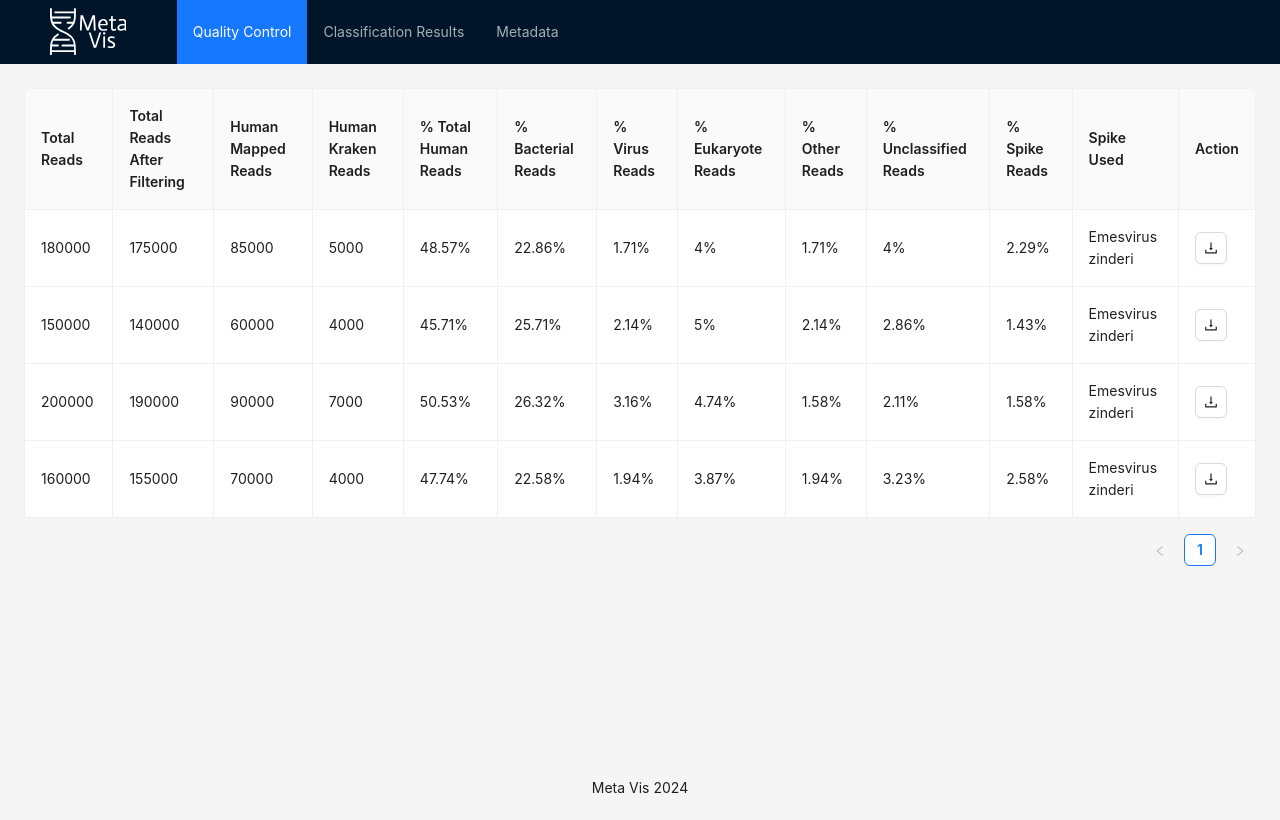
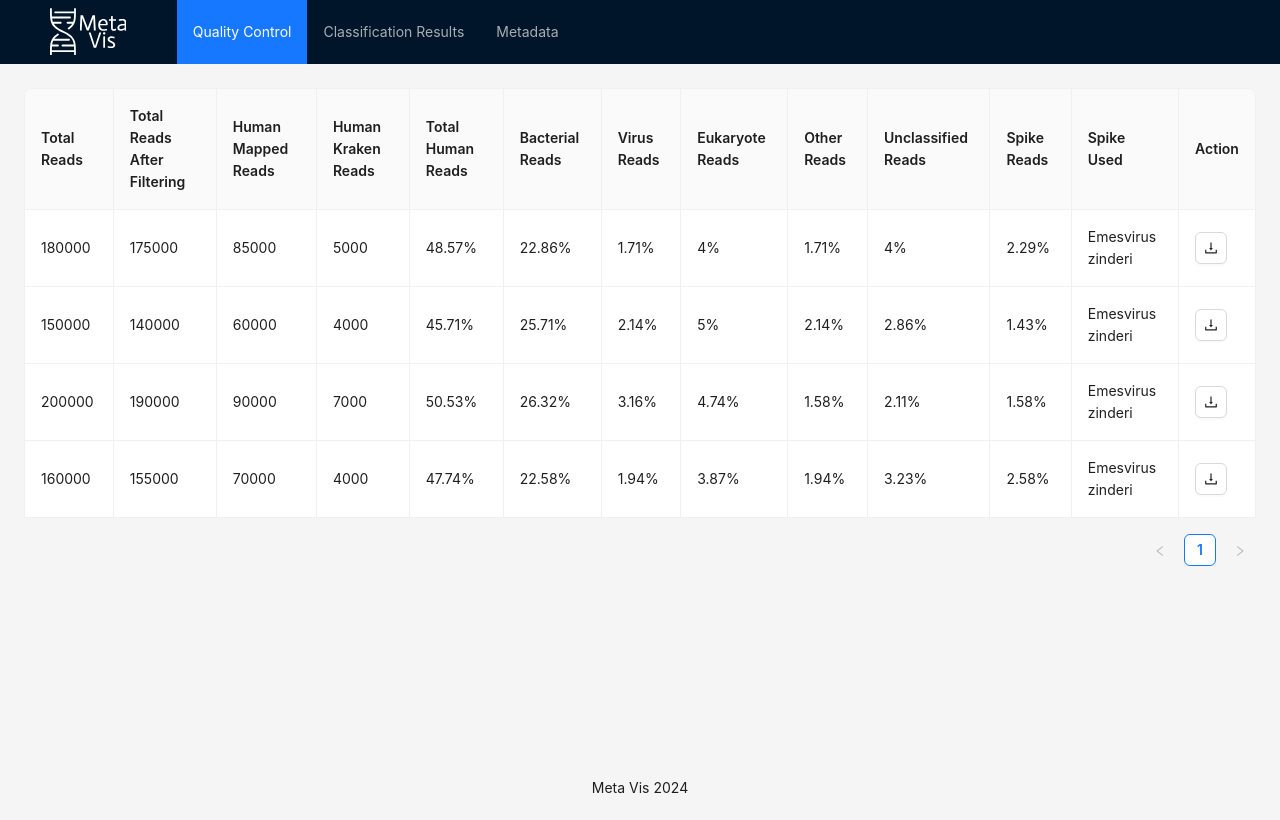
Before and after one commit to genomic-medicine-sweden/meta-vis, a React (Vite) app in the folder frontend/: page / in a window 1280 px wide. Built offline with nearby package versions, Linux system fonts and the light colour scheme.

Commit message:
Edit the data and columns

```diff
--- a/frontend/src/pages/QualityControl.tsx
+++ b/frontend/src/pages/QualityControl.tsx
@@ -91,37 +91,37 @@ export const QualityControl = () => {
       key: 'humanKrakenReads',
     },
     {
-      title: '% Total Human Reads',
+      title: 'Total Human Reads',
       dataIndex: 'totalHumanReadsPercent',
       key: 'totalHumanReadsPercent',
     },
     {
-      title: '% Bacterial Reads',
+      title: 'Bacterial Reads',
       dataIndex: 'bacterialReadsPercent',
       key: 'bacterialReadsPercent',
     },
     {
-      title: '% Virus Reads',
+      title: 'Virus Reads',
       dataIndex: 'virusReadsPercent',
       key: 'virusReadsPercent',
     },
     {
-      title: '% Eukaryote Reads',
+      title: 'Eukaryote Reads',
       dataIndex: 'eukaryoteReadsPercent',
       key: 'eukaryoteReadsPercent',
     },
     {
-      title: '% Other Reads',
+      title: 'Other Reads',
       dataIndex: 'otherReadsPercent',
       key: 'otherReadsPercent',
     },
     {
-      title: '% Unclassified Reads',
+      title: 'Unclassified Reads',
       dataIndex: 'unclassifiedReadsPercent',
       key: 'unclassifiedReadsPercent',
     },
     {
-      title: '% Spike Reads',
+      title: 'Spike Reads',
       dataIndex: 'spikeReadsPercent',
       key: 'spikeReadsPercent',
     },
```
